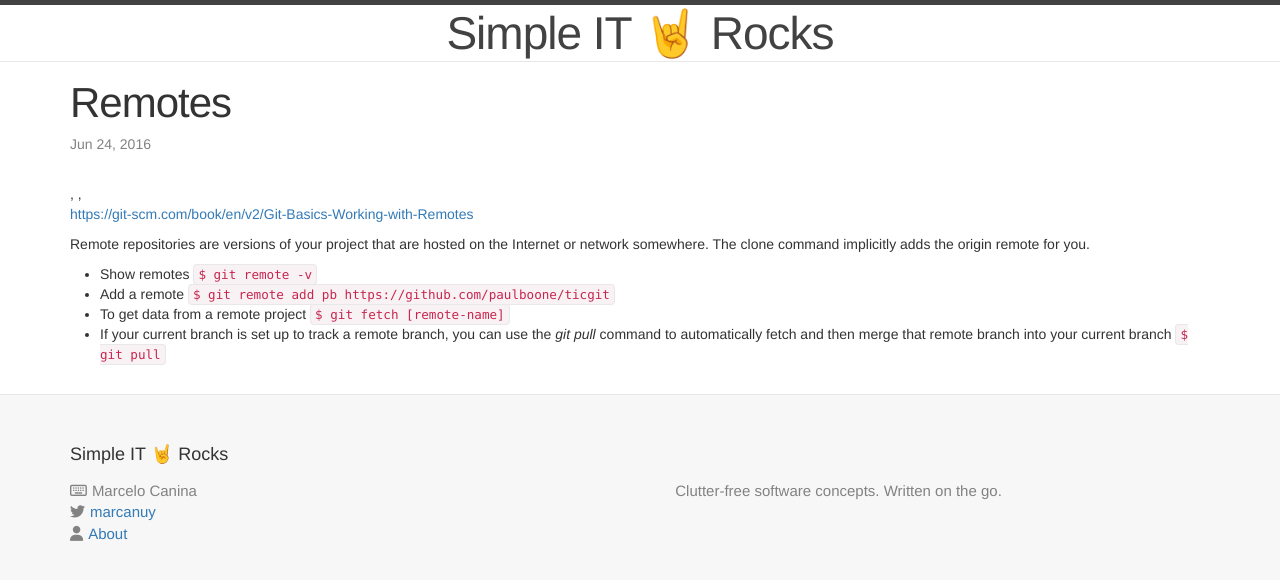
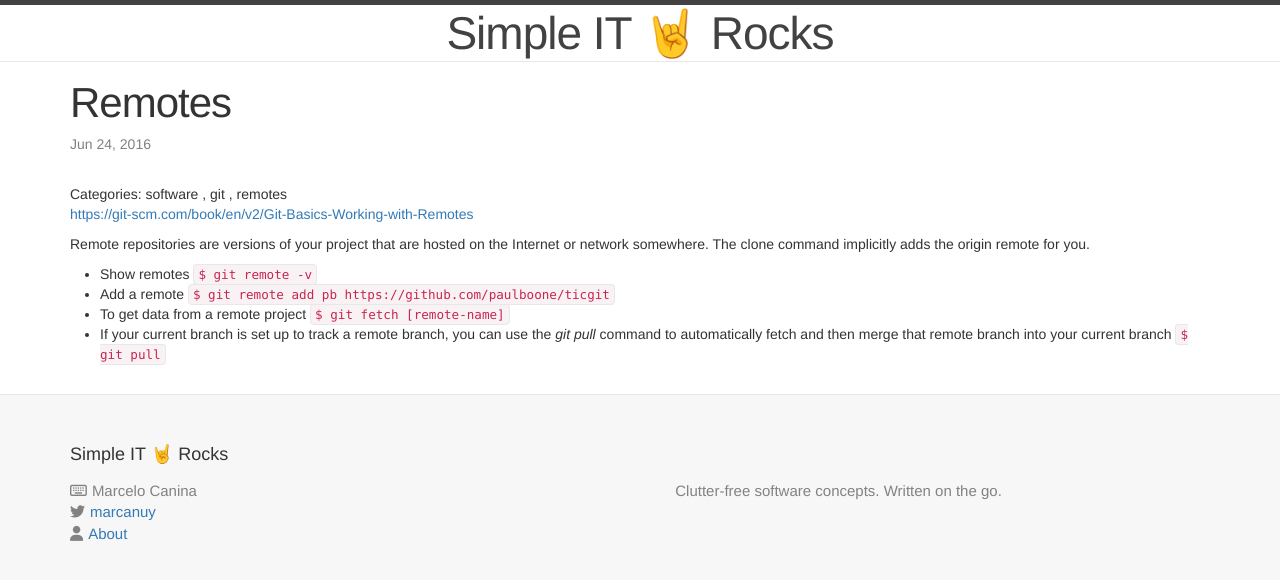
Before and after one commit to marcanuy/simpleit.rocks, a Jekyll site: the page built from software/git/remotes/_posts/2016-06-24-git-basic-commands.md, in a window 1280 px wide. Shown: the top 580 px of the page. Built offline with Jekyll 4.4.1, drawn with Linux system fonts in a browser that asks for light colours; nearby versions of some CDN libraries; library files that are not in the unit come from our copies.

Commit message:
category list in posts

```diff
--- a/_includes/post-categories.html
+++ b/_includes/post-categories.html
@@ -3,6 +3,12 @@
 {% else %}
   {% assign categories = page.categories %}
 {% endif %}
+Categories:
 {% for category in categories %}
-  <span class="entry-categories"><a href="{{ site.url }}/{{ page.category-url }}/" rel="category">{{ page.category }}</a></span>{% unless forloop.last %},{% endunless %}
+<span class="entry-categories">
+  {{ category }}
+</span>
+{% unless forloop.last %}
+,
+{% endunless %}
 {% endfor %}
```
